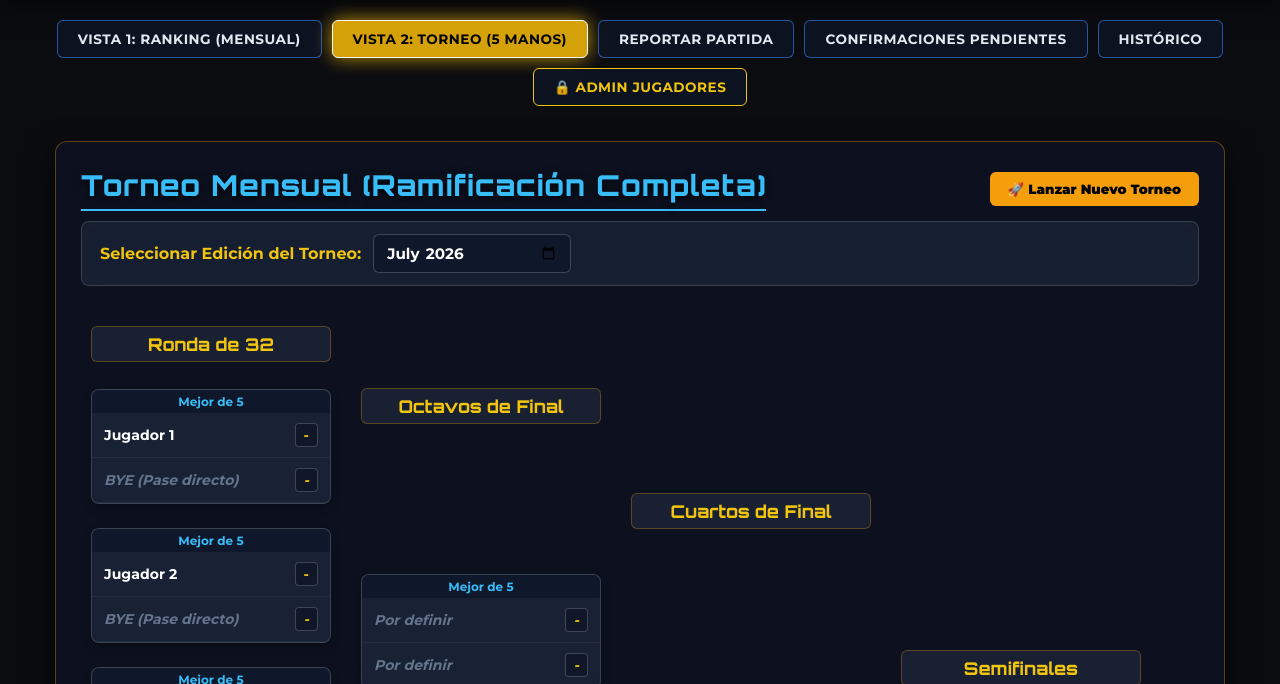
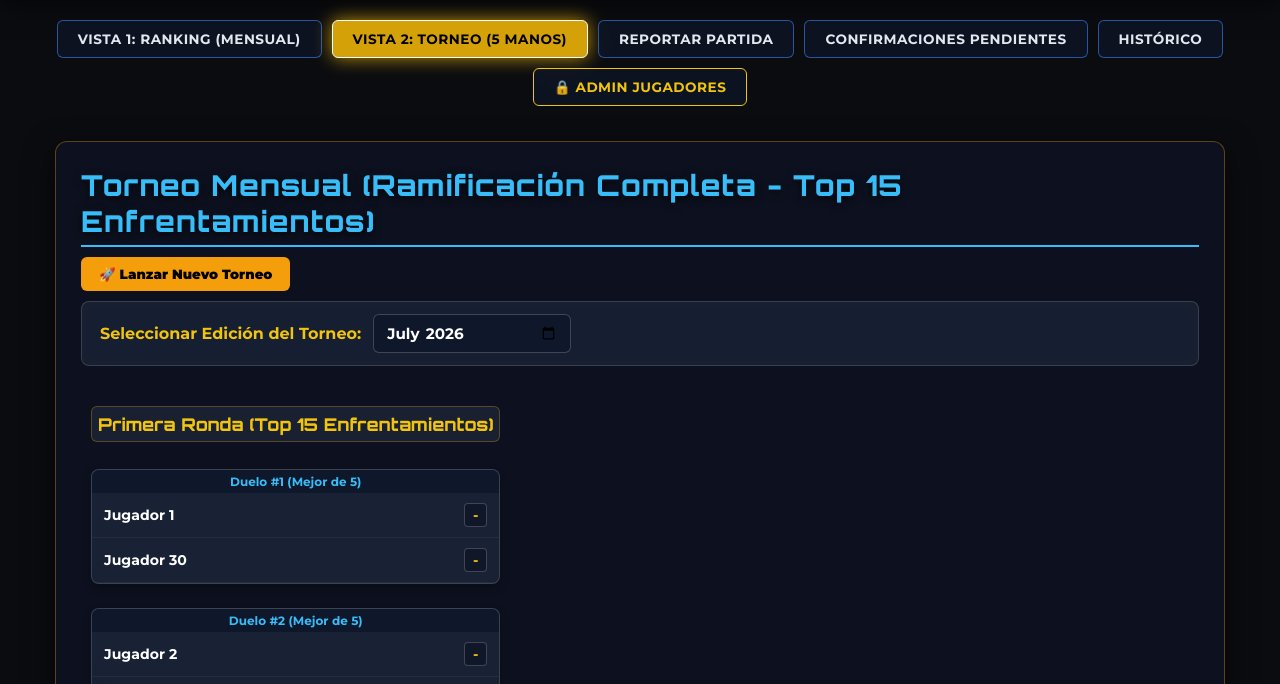
Before and after one commit to pavelperezsosa-del/Golpe-Brawhalla, a plain HTML site: page Golpe - Brawhalla.html in a window 1280 px wide. Both pictures are taken after a click on the button "VISTA 2: TORNEO (5 MANOS)". Shown: the part 116-800 px from the top of the page. Drawn offline with Linux system fonts and the light colour scheme.

Commit message:
Update Golpe - Brawhalla.html

```diff
--- a/Golpe - Brawhalla.html
+++ b/Golpe - Brawhalla.html
@@ -517,7 +517,7 @@
     <!-- TORNEO BRACKET -->
     <section id="torneo" class="tab-content">
       <div style="display: flex; justify-content: space-between; align-items: center; flex-wrap: wrap; gap: 10px; margin-bottom: 10px;">
-        <h2 class="section-title" style="margin-bottom: 0;">Torneo Mensual (Ramificación Completa)</h2>
+        <h2 class="section-title" style="margin-bottom: 0;">Torneo Mensual (Ramificación Completa - Top 15 Enfrentamientos)</h2>
         <button class="btn-action" style="background: #f59e0b; color: #000; font-weight: 900;" onclick="lanzarNuevoTorneoAdmin()">🚀 Lanzar Nuevo Torneo</button>
       </div>
 
@@ -813,15 +813,14 @@
         tbody.appendChild(tr);
       });
 
-      return sorted; // Retorna la lista ordenada para usarla en el cruce del torneo
+      return sorted;
     }
 
-    /* RENDERIZADO DEL ÁRBOL DE TORNEO (CRUCE 1° VS ÚLTIMO, 2° VS PENÚLTIMO, ETC.) */
+    /* RENDERIZADO DEL ÁRBOL DE TORNEO (HASTA 15 ENFRENTAMIENTOS: 1° vs 30°, 2° vs 29°, ... 15° vs 16°) */
     function renderBracket() {
       const container = document.getElementById('bracketContainer');
       container.innerHTML = '';
 
-      // Obtener el orden de jugadores según el ranking actual del mes seleccionado
       const rankedList = renderRanking();
       const activePlayers = rankedList.filter(p => {
         const originalObj = players.find(pl => pl.name === p.name);
@@ -833,74 +832,41 @@
         return;
       }
 
-      let bracketSize = 2;
-      while (bracketSize < activePlayers.length) {
-        bracketSize *= 2;
+      // Rellenar hasta completar 30 espacios lógicos si hay menos participantes activos (los faltantes serán "BYE")
+      let fullList = [...activePlayers];
+      while (fullList.length < 30) {
+        fullList.push(null);
       }
 
-      // Rellenar con espacios vacíos (BYE) si faltan cupos para potencia de 2
-      let seededPlayers = [...activePlayers];
-      while (seededPlayers.length < bracketSize) {
-        seededPlayers.push(null);
-      }
-
-      // Crear emparejamientos: 1° vs Último, 2° vs Penúltimo, etc.
+      // Generar exactamente 15 enfrentamientos de primera ronda: 1 vs 30, 2 vs 29, 3 vs 28, ..., 15 vs 16
       let firstRoundPairings = [];
-      let totalMatches = bracketSize / 2;
-      for (let i = 0; i < totalMatches; i++) {
-        let topPlayer = seededPlayers[i];
-        let bottomPlayer = seededPlayers[bracketSize - 1 - i];
+      for (let i = 0; i < 15; i++) {
+        let topPlayer = fullList[i];
+        let bottomPlayer = fullList[29 - i];
         firstRoundPairings.push({ p1: topPlayer, p2: bottomPlayer });
       }
 
-      const getRoundTitle = (count) => {
-        if (count === 1) return "🏆 Gran Final";
-        if (count === 2) return "Semifinales";
-        if (count === 4) return "Cuartos de Final";
-        if (count === 8) return "Octavos de Final";
-        return `Ronda de ${count * 2}`;
-      };
-
-      let currentMatchesCount = totalMatches;
-      let roundIndex = 1;
-
-      while (currentMatchesCount >= 1) {
       const roundDiv = document.createElement('div');
       roundDiv.className = 'bracket-round';
+      roundDiv.innerHTML = `<div class="round-title">Primera Ronda (Top 15 Enfrentamientos)</div>`;
 
-        const roundTitle = getRoundTitle(currentMatchesCount);
-        roundDiv.innerHTML = `<div class="round-title">${roundTitle}</div>`;
-
-        for (let i = 0; i < currentMatchesCount; i++) {
-          let p1Name = "Por definir";
-          let p2Name = "Por definir";
-          let p1Class = "placeholder";
-          let p2Class = "placeholder";
-
-          if (roundIndex === 1) {
-            const matchPair = firstRoundPairings[i];
-
-            if (matchPair.p1) { p1Name = matchPair.p1.name; p1Class = ""; }
-            else { p1Name = "BYE (Pase directo)"; }
-
-            if (matchPair.p2) { p2Name = matchPair.p2.name; p2Class = ""; }
-            else { p2Name = "BYE (Pase directo)"; }
-          }
+      firstRoundPairings.forEach((matchPair, idx) => {
+        let p1Name = matchPair.p1 ? matchPair.p1.name : "BYE (Pase directo)";
+        let p2Name = matchPair.p2 ? matchPair.p2.name : "BYE (Pase directo)";
+        let p1Class = matchPair.p1 ? "" : "placeholder";
+        let p2Class = matchPair.p2 ? "" : "placeholder";
 
         const matchDiv = document.createElement('div');
         matchDiv.className = 'matchup';
         matchDiv.innerHTML = `
-            <div class="matchup-header">Mejor de 5</div>
+          <div class="matchup-header">Duelo #${idx + 1} (Mejor de 5)</div>
           <div class="matchup-player ${p1Class}"><span>${p1Name}</span><span class="score-badge">-</span></div>
           <div class="matchup-player ${p2Class}"><span>${p2Name}</span><span class="score-badge">-</span></div>
         `;
         roundDiv.appendChild(matchDiv);
-        }
+      });
 
       container.appendChild(roundDiv);
-        currentMatchesCount /= 2;
-        roundIndex++;
-      }
     }
 
     function renderHistory() {
```
Lines whose indentation alone changed are shown as unchanged.
